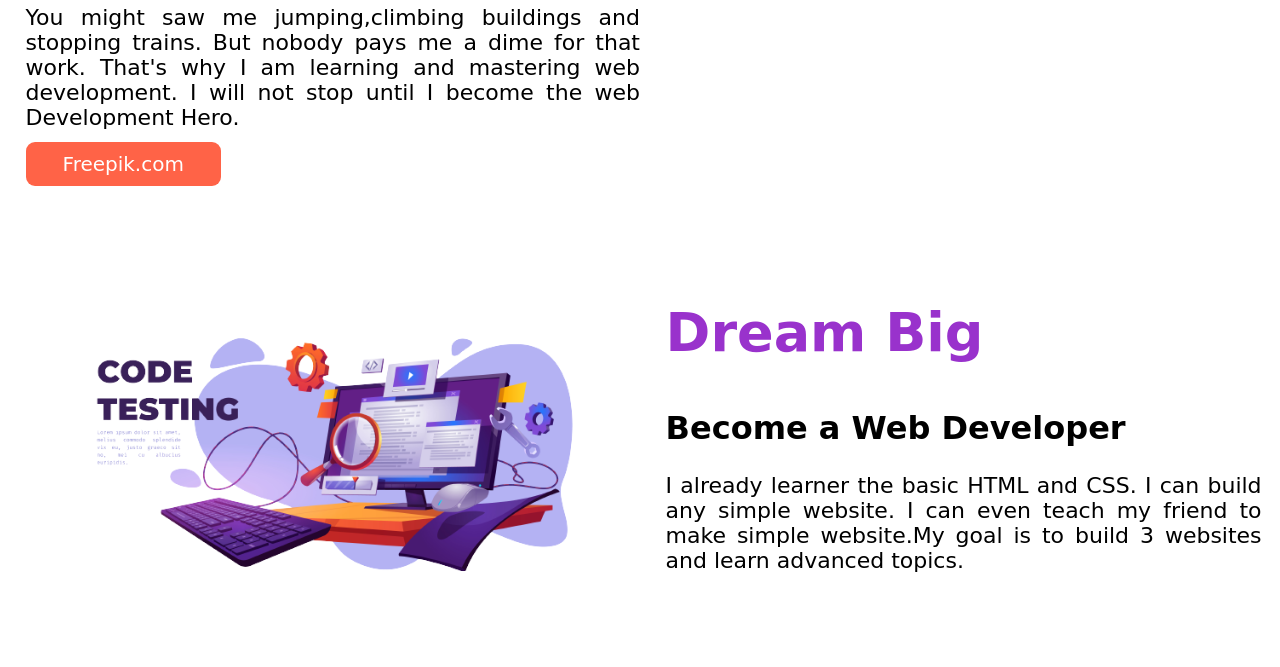
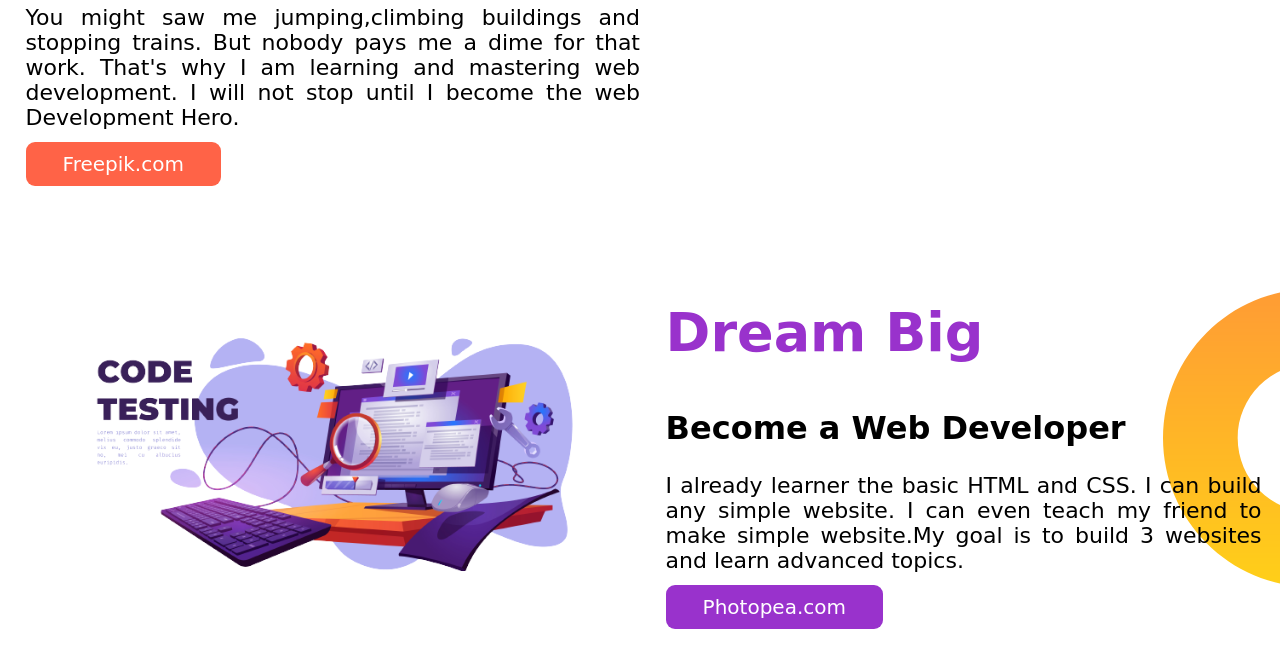
Before and after one commit to partho0186/My-typography, a plain HTML site: page index.html in a window 1280 px wide. Shown: the part 421-1088 px from the top of the page. Drawn offline with Linux system fonts and the light colour scheme; a web font is replaced by a local one.

Commit message:
color added

```diff
--- a/index.html
+++ b/index.html
@@ -40,6 +40,7 @@
             <p id="out">I already learner the basic HTML and CSS. I can build any simple website. I can even teach my
                 friend to
                 make simple website.My goal is to build 3 websites and learn advanced topics.</p>
+            <a class="so" target="_blank" href="https://www.photopea.com/">Photopea.com</a>
         </div>
     </section>
 </body>
--- a/style.css
+++ b/style.css
@@ -48,6 +48,17 @@ section {
     font-weight: 600px;
 }
 
+.so {
+    text-decoration: none;
+    background-color: darkorchid;
+    padding: 10px 37px;
+    border-radius: 9px;
+    color: white;
+    font-size: 20px;
+    font-weight: 600px;
+}
+
+
 .top-banner {
     background-image: url(images/top-banner.png);
     background-repeat: no-repeat;
@@ -60,3 +71,9 @@ section {
 #ami {
     color: darkorchid;
 }
+
+.Dream-Big {
+    background-image: url(images/dream-bg.png);
+    background-repeat: no-repeat;
+    background-position: right;
+}
```
